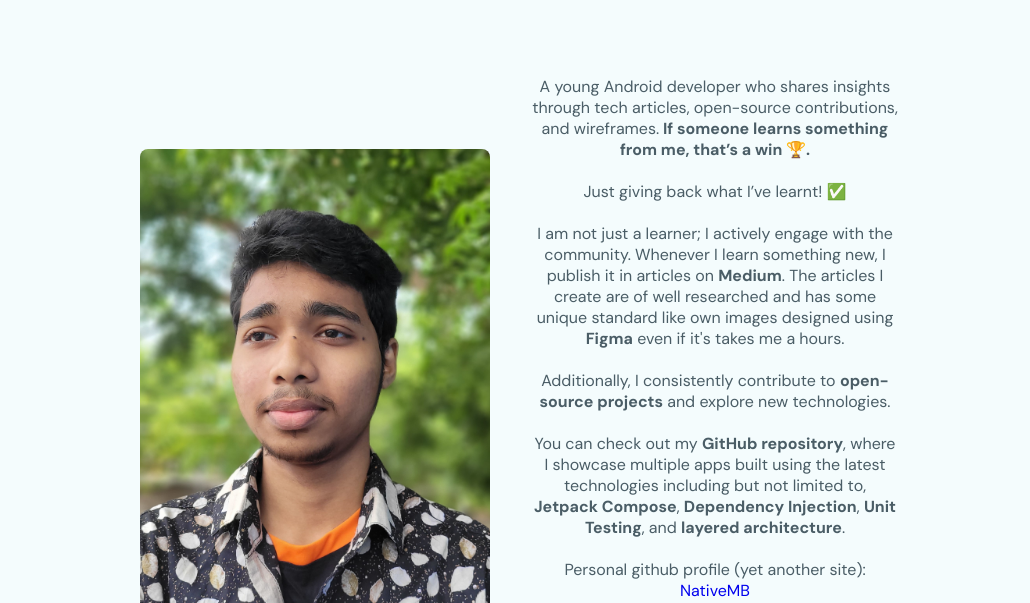
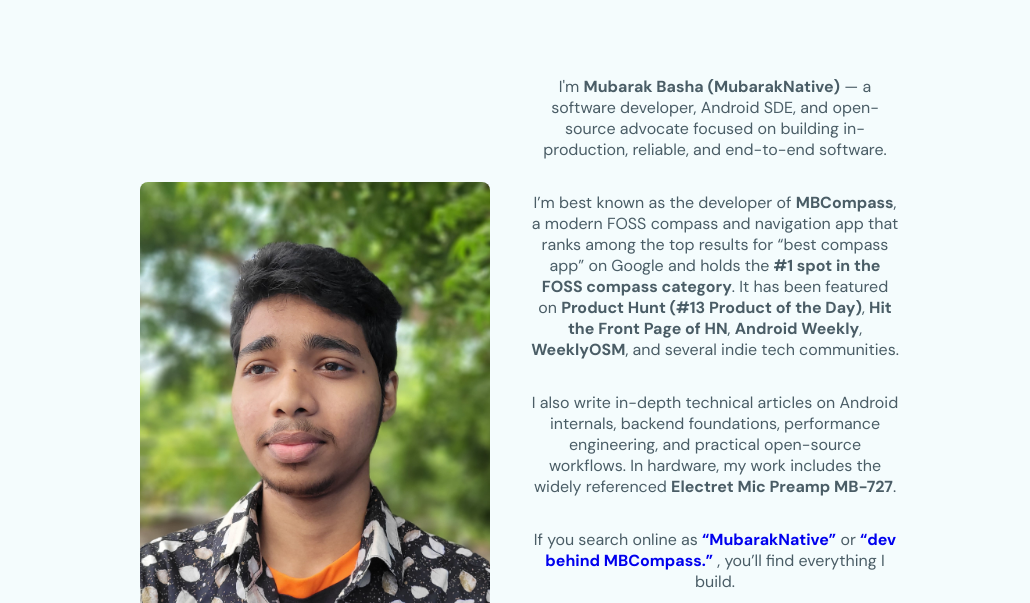
Before and after one commit to MubarakNative/MubarakNative.github.io, a plain HTML site: page about.html in a window 1280 px wide. Shown: the part 197-800 px from the top of the page, without its empty margins (125-1155 px from the left). Drawn offline with Linux system fonts and the light colour scheme.

Commit message:
refactor: about section

```diff
--- a/about.html
+++ b/about.html
@@ -200,49 +200,56 @@
                 <div class="about-container-data">
 
                     <p class="about-container-data-description">
+                        I'm <strong>Mubarak Basha (MubarakNative)</strong> — a software developer, Android SDE,
+                        and open-source advocate focused on building in-production, reliable, and end-to-end software.
+                    </p>
 
-                        A young Android developer who shares insights through tech articles,
-                         open-source contributions, and wireframes.<strong > If someone learns something from me, that’s a win 🏆.</strong>
+                    <p class="about-container-data-description">
+                        I’m best known as the developer of <strong>MBCompass</strong>, a modern FOSS compass and
+                        navigation app that ranks among the top results for “best compass app” on Google and holds the
+                        <strong>#1 spot in the FOSS compass category</strong>. It has been featured on
+                        <strong>Product Hunt (#13 Product of the Day)</strong>,
+                        <strong>Hit the Front Page of HN</strong>,
+                        <strong>Android Weekly</strong>,
+                        <strong>WeeklyOSM</strong>,
+                        and several indie tech communities.
+                    </p>
 
-                         <br>
-                         <br>
-                        Just giving back what I’ve learnt! ✅
+                    <p class="about-container-data-description">
+                        I also write in-depth technical articles on Android internals, backend foundations,
+                        performance engineering, and practical open-source workflows.
+                        In hardware, my work includes the widely referenced
+                        <strong>Electret Mic Preamp MB-727</strong>.
+                    </p>
 
-                        <br>
-                        <br>
-                        I am not just a learner; I actively engage with the community.
-                        Whenever I learn something new, I publish it in articles on <strong>Medium</strong>.
-                        The articles I create are of well researched and has some unique standard like own images designed using
-                        <strong>Figma</strong> even if it's takes me a hours.
-                        <br>
-                        <br>
-                        Additionally, I consistently contribute to <strong>open-source projects</strong> and explore new
-                        technologies.
-                        <br>
-                        <br>
-                        You can check out my <strong>GitHub repository</strong>, where I showcase multiple apps built
-                        using the latest technologies including but not limited to,
-                        <strong>Jetpack Compose</strong>, <strong>Dependency Injection</strong>,
-                        <strong>Unit Testing</strong>, and
-                        <strong>layered architecture</strong>.
-                        <br>
-                        <br>
+                    <p class="about-container-data-description">
+                        If you search online as
+                        <a href="https://www.google.com/search?q=MubarakNative" target="_blank">
+                            <strong>“MubarakNative”</strong>
+                        </a>
+                        or
+                        <a href="https://www.google.com/search?q=dev+behind+mbcompass" target="_blank">
+                            <strong>“dev behind MBCompass.”</strong>
+                        </a>,
+                        you’ll find everything I build.
+                    </p>
 
-
-                        Personal github profile (yet another site):
-                        <a href="https://github.com/NativeMB">NativeMB</a>
+                    <p class="about-container-data-description">
+                        Personal GitHub profile (yet another site):
+                        <a href="https://github.com/NativeMB" target="_blank">NativeMB</a>
                     </p>
 
                     <div class="about-container-data-info">
                         <div class="about-buttons">
-                            <a download="" href="resume/resume.pdf" class="button button-flex">
-                                Download Resume Now<i class="material-icons button-icon">download</i>
+                            <a download href="resume/resume.pdf" class="button button-flex">
+                                Download Resume Now
+                                <i class="material-icons button-icon">download</i>
                             </a>
                         </div>
-
                     </div>
 
                 </div>
+
             </div>
         </section>
 
```
